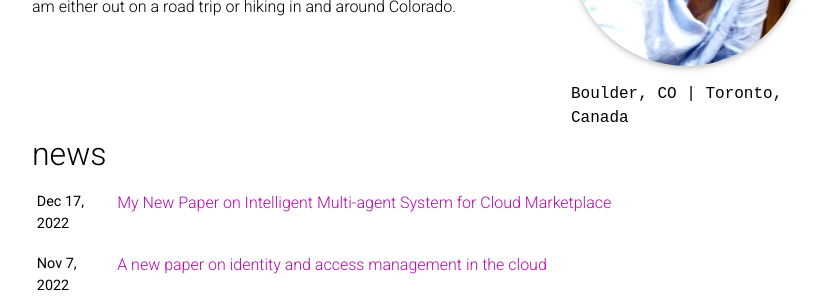
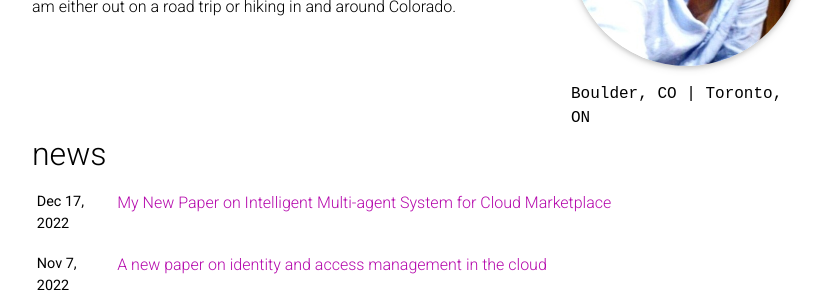
Before and after one commit to saurabh-deochake/saurabh-deochake.github.io, a Jekyll site: the page built from _pages/about.md, in a window 1280 px wide and 1149 px high. Shown: the part 366-666 px from the top of the window, without its empty margins (223-1059 px from the left). Built offline with Jekyll 4.4.1, drawn with Linux system fonts in a browser that asks for light colours; full-size pictures stand in for the smaller copies a plugin makes; emoji names are drawn with the system emoji font; comment, search, counter and statistics services are not loaded; a style sheet for code colours, icons or effects is not loaded.

Commit message:
formatting changes to location in about page

```diff
--- a/_pages/about.md
+++ b/_pages/about.md
@@ -9,7 +9,7 @@ profile:
   image: profile_pic.jpeg
   image_circular: true # crops the image to make it circular
   address: >
-    <p>Boulder, CO | Toronto, Canada</p>
+    <p>Boulder, CO | Toronto, ON</p>
 
 news: true  # includes a list of news items
 selected_papers: true # includes a list of papers marked as "selected={true}"
```
